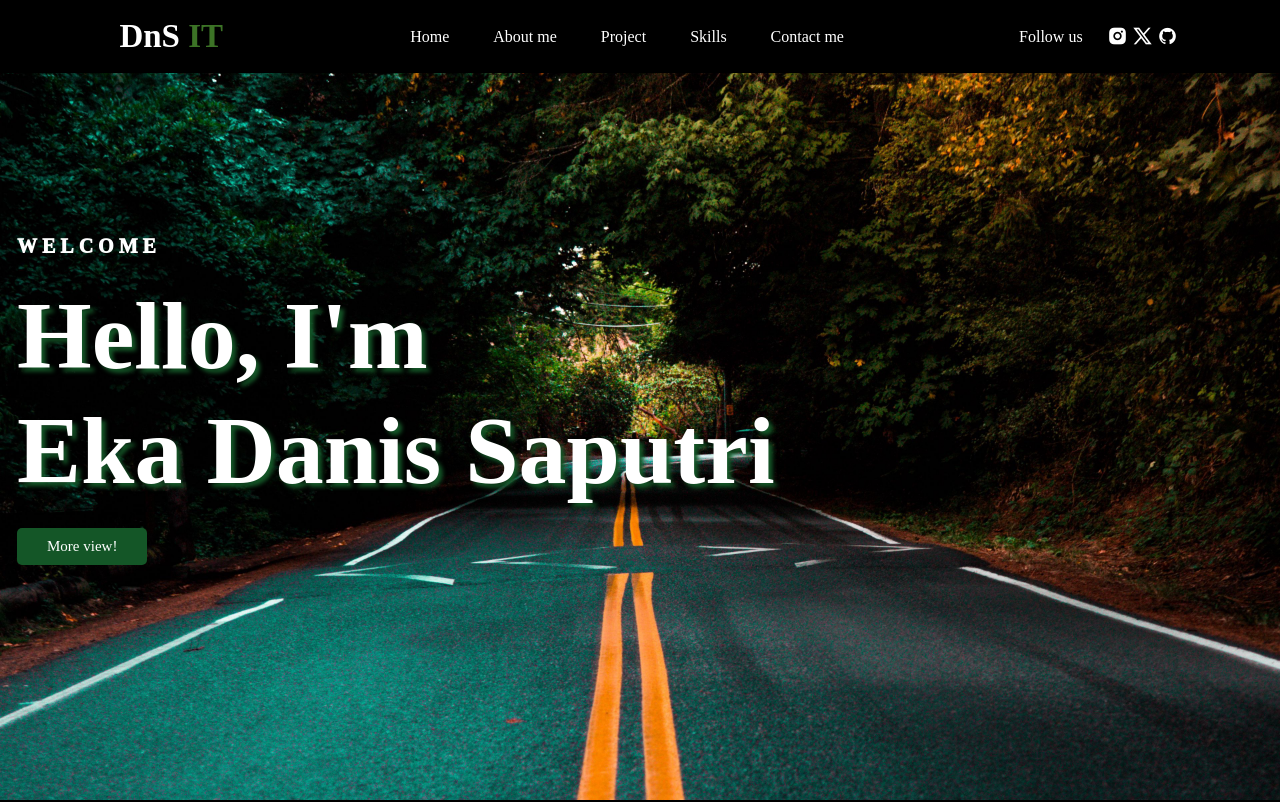
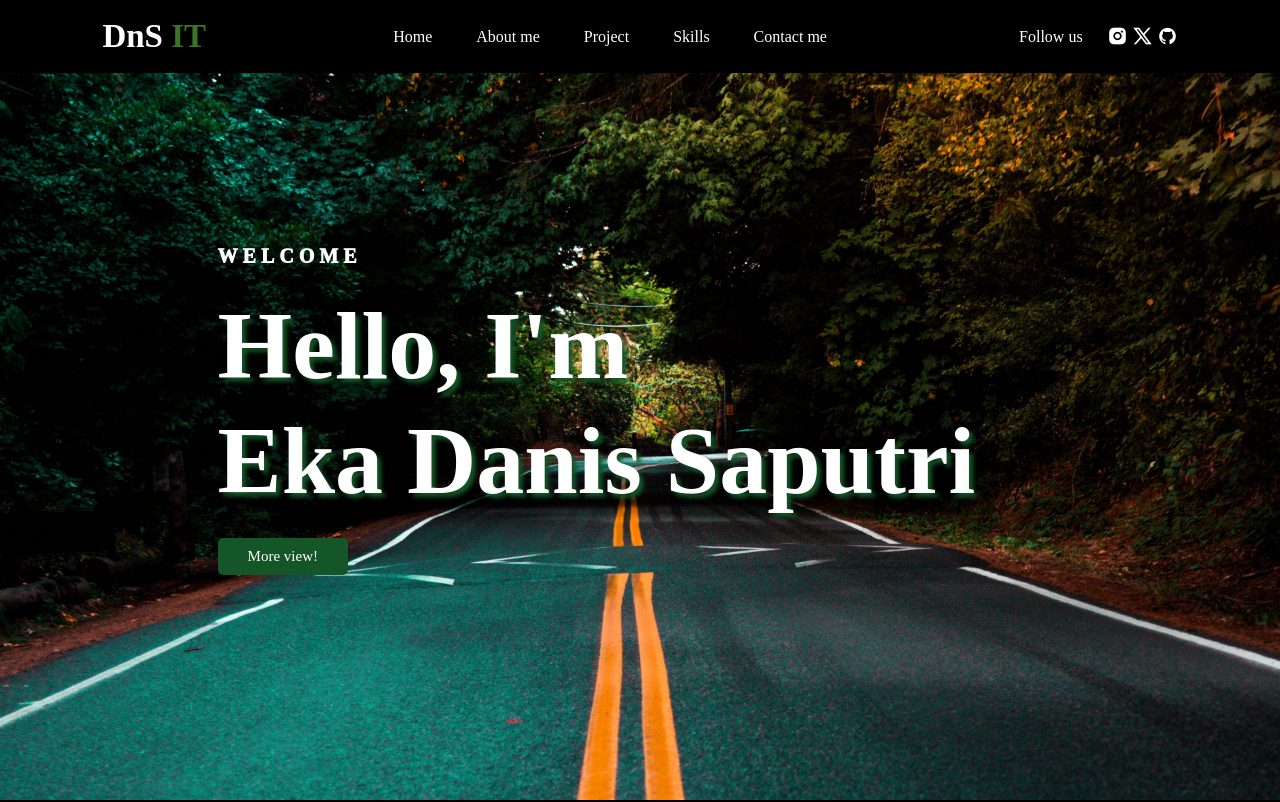
Before and after one commit to ekadanis/web-portofolio, a plain HTML site: page index.html in a window 1280 px wide. Shown: the top 802 px of the page. Drawn offline with nearby package versions, Linux system fonts and the light colour scheme.

Commit message:
benerin padding home

```diff
--- a/style.css
+++ b/style.css
@@ -46,7 +46,6 @@ header {
     font-size: 33px;
     color: var(--text-color);
     font-weight: 700;
-    padding: 0 17px;
 }
 
 span {
@@ -131,7 +130,6 @@ section {
     display: flex;
     align-items: center;
     justify-content: flex-start;
-    padding:0 17px;
 }
 
 .home-text h5 {
```
